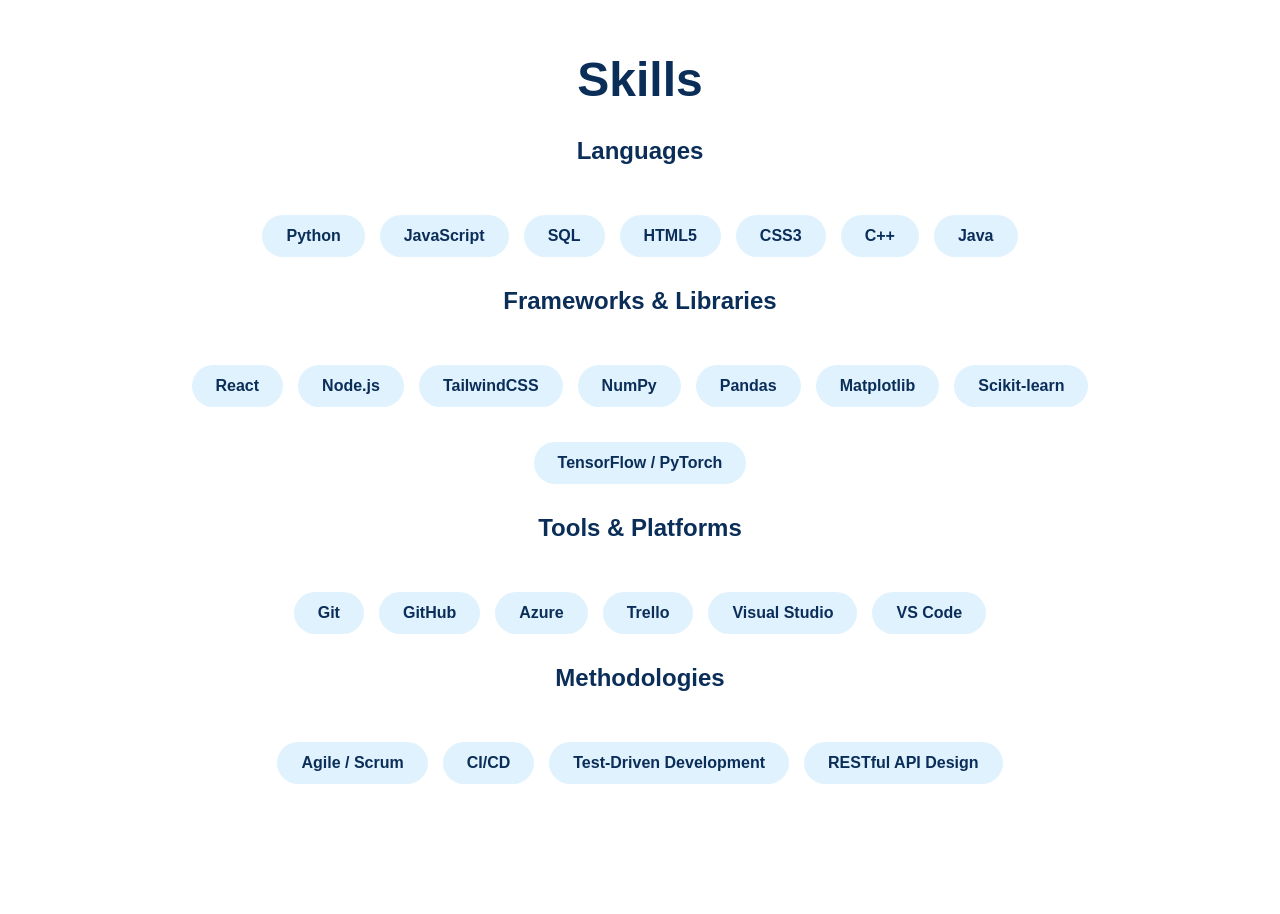
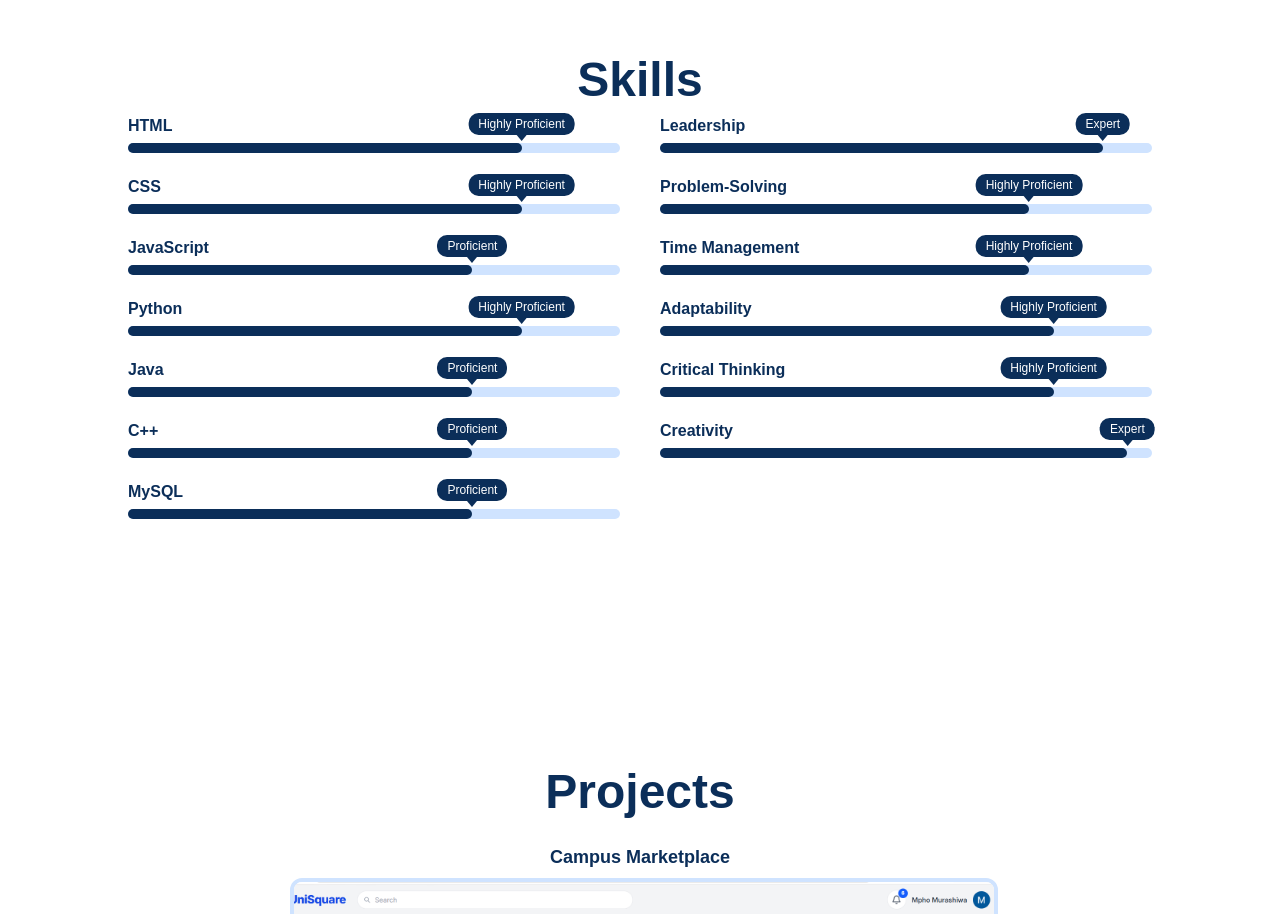
Before and after one commit to Mpho10111/Portfolio-Website, a React app: page / in a window 1280 px wide. Shown: the part 1860-2774 px from the top of the page. Built offline with nearby package versions, Linux system fonts and the light colour scheme; the HTML template or start-up script is replaced by a standard one.

Commit message:
modify skills layout and work on mobile responsiveness

```diff
--- a/src/components/About.jsx
+++ b/src/components/About.jsx
@@ -4,7 +4,7 @@
 
       <h2>About Me</h2>
 
-      <h3>Aspiring software developer & data scientist</h3>
+      <h3>Aspiring web developer & data scientist</h3>
 
       <div className="about-content">
         <p>
--- a/src/components/Datathons.jsx
+++ b/src/components/Datathons.jsx
@@ -1,64 +1,39 @@
-import DatathonCard from "./DatathonCard";
-
-
 function Datathons(){
 
     const datathons = [
         {
             title: "IBM Z Datathon 2025",
-            description:
-            "Built a machine learning solution to analyse healthcare data.",
-            technologies:
-            "Python, Pandas, Machine Learning",
-            image:
-            "/datathon1.png"
+            image: "/datathon1.png"
         },
-
         {
             title: "DIRISA Student Datathon Challenge 2025",
-            description:
-            "Developed a data-driven solution for financial analysis.",
-            technologies:
-            "Python, Data Analysis",
-            image:
-            "/datathon2.png"
+            image: "/datathon2.png"
         }
     ];
-
 
     return (
         <section id="datathons" className="datathons">
 
-            <h2>
-                Datathon Achievements
-            </h2>
+            <h2>Datathon Achievements</h2>
 
-            <div className="project-container">
+            <div className="project-container datathon-stack">
                {datathons.map((datathon) => (
                  <article className="project-card" key={datathon.title}>
 
-                    <h3>
-                       {datathon.title}
-                    </h3>
+                    <h3>{datathon.title}</h3>
 
                     <img
                         src={datathon.image}
                         alt={datathon.title}
                         className="project-image"
                     />
-                    <p>
 
-                        {datathon.description}
-
-                    </p>
                  </article>
                 ))}
             </div>
 
-
         </section>
     )
-
 }
 
 export default Datathons;
--- a/src/components/Projects.jsx
+++ b/src/components/Projects.jsx
@@ -3,48 +3,47 @@
   const projects = [
     {
       title: "Campus Marketplace",
-      description: "A platform for Wits students to securely buy and sell items.",
-      tech: "React, JavaScript, Express (Node.js), Azure",
+      link: "https://github.com/your-username/campus-marketplace",
       image: "/project1.png"
     },
     {
       title: "Personal Portfolio Website",
-      description: "A personal portfolio that showcases my personal and professional skills"             ,
-      tech: "React, JavaScript",
+      link: "https://github.com/your-username/portfolio",
       image: "/project2.png"
     }
   ];
 
   return (
     <section id="projects" className="projects">
-
       <h2>Projects</h2>
 
       <div className="project-container">
 
         {projects.map((project) => (
-          <article className="project-card" key={project.title}>
+          <div className="project-item" key={project.title}>
 
-            <h3>{project.title}</h3>
+            {/* 🔹 Title ABOVE */}
+            <h3 className="project-title">
+              {project.title}
+            </h3>
 
-            {/*  Image right under title */}
-            <img
-              src={project.image}
-              alt={project.title}
-              className="project-image"
-            />
+            {/* 🔹 Only IMAGE is clickable */}
+            <a
+              href={project.link}
+              target="_blank"
+              rel="noopener noreferrer"
+            >
+              <img
+                src={project.image}
+                alt={project.title}
+                className="project-image"
+              />
+            </a>
 
-            <p>{project.description}</p>
-
-            <p className="tech">
-              Technologies: {project.tech}
-            </p>
-
-          </article>
+          </div>
         ))}
 
       </div>
-
     </section>
   );
 }
--- a/src/components/Skills.jsx
+++ b/src/components/Skills.jsx
@@ -1,69 +1,64 @@
 function Skills() {
   const skills = [
-    {
-      category: "Languages",
-      technologies: [
-        "Python",
-        "JavaScript",
-        "SQL",
-        "HTML5",
-        "CSS3",
-        "C++",
-        "Java"
-      ]
-    },
-    {
-      category: "Frameworks & Libraries",
-      technologies: [
-        "React",
-        "Node.js",
-        "TailwindCSS",
-        "NumPy",
-        "Pandas",
-        "Matplotlib",
-        "Scikit-learn",
-        "TensorFlow / PyTorch"
-      ]
-    },
-    {
-      category: "Tools & Platforms",
-      technologies: [
-        "Git",
-        "GitHub",
-        "Azure",
-        "Trello",
-        "Visual Studio",
-        "VS Code"
-      ]
-    },
-    {
-      category: "Methodologies",
-      technologies: [
-        "Agile / Scrum",
-        "CI/CD",
-        "Test-Driven Development",
-        "RESTful API Design"
-      ]
-    }
+    { name: "HTML", level: 80, label: "Highly Proficient" },
+    { name: "CSS", level: 80, label: "Highly Proficient" },
+    { name: "JavaScript", level: 70, label: "Proficient" },
+    { name: "Python", level: 80, label: "Highly Proficient" },
+    { name: "Java", level: 70, label: "Proficient" },
+    { name: "C++", level: 70, label: "Proficient" },
+    { name: "MySQL", level: 70, label: "Proficient" }
   ];
 
+  const softSkills = [
+    { name: "Leadership", level: 90, label: "Expert" },
+    { name: "Problem-Solving", level: 75, label: "Highly Proficient" },
+    { name: "Time Management", level: 75, label: "Highly Proficient" },
+    { name: "Adaptability", level: 80, label: "Highly Proficient" },
+    { name: "Critical Thinking", level: 80, label: "Highly Proficient" },
+    { name: "Creativity", level: 95, label: "Expert" }
+  ];
+
+  const renderSkills = (data) =>
+    data.map((skill) => (
+      <div className="skill" key={skill.name}>
+
+        <div className="skill-header">
+          <span>{skill.name}</span>
+        </div>
+
+        <div className="bar">
+          <div
+            className="fill"
+            style={{ width: `${skill.level}%` }}
+          ></div>
+
+          <span
+            className="badge"
+            style={{ left: `${skill.level}%` }}
+          >
+            {skill.label}
+          </span>
+        </div>
+
+      </div>
+    ));
+
   return (
-    <section id="skills" className="skills">
+    <section className="skills">
       <h2>Skills</h2>
 
-      <div className="skills-container">
-        {skills.map((skillGroup) => (
-          <article key={skillGroup.category} className="skills-card">
+      <div className="skills-wrapper">
 
-            <h3>{skillGroup.category}</h3>
+        <div className="skills-column">
 
-            <ul>
-              {skillGroup.technologies.map((tech) => (
-                <li key={tech}>{tech}</li>
-              ))}
-            </ul>
-          </article>
-        ))}
+          {renderSkills(skills)}
+        </div>
+
+        <div className="skills-column">
+
+          {renderSkills(softSkills)}
+        </div>
+
       </div>
     </section>
   );
--- a/src/index.css
+++ b/src/index.css
@@ -80,6 +80,24 @@
 .hero-left {
   display: flex;
   flex-direction: column;
+  justify-content: space-between;
+
+  height: 350px;
+}
+
+.hero-text {
+  display: flex;
+  flex-direction: column;
+  gap: 10px;
+
+  min-height: 120px; /* keeps text contained */
+}
+
+.hero-actions {
+  display: flex;
+  flex-direction: column;
+  align-items: flex-start; /* or center for mobile */
+  gap: 15px;
 }
 
 .hero h1 {
@@ -102,6 +120,16 @@
   color: #0b2e59;
   margin-top: 10px;
   transition: opacity 0.5s ease;
+
+
+  min-height: 20px;
+  display: flex;
+  align-items: center;
+
+}
+
+.highlight {
+  margin-left: 6px;
 }
 
 /* Blinking cursor */
@@ -218,47 +246,78 @@
 .skills {
   padding: 100px 10%;
   text-align: center;
-  background-color: #ffffff; /* same as About */
-
+  background-color: #ffffff;
 }
 
-.skills h2{
+.skills h2 {
   font-size: 48px;
   font-weight: 800;
   color: #0b2e59;
   margin-bottom: 10px;
 }
 
-.skills h3{
-  font-size: 24px;
+.skills-wrapper {
+  display: flex;
+  gap: 40px;
+  flex-wrap: wrap;
+}
+
+.skills-column {
+  flex: 1;
+  min-width: 300px;
+}
+
+.skill {
+  margin-bottom: 25px;
+}
+
+.skill-header {
+  display: flex;
+  justify-content: space-between;
+  margin-bottom: 8px;
   font-weight: 600;
   color: #0b2e59;
-  margin-bottom: 30px;
 }
 
-.skills article {
-  margin: 30px auto;
+/* 🔹 Progress bar background (light blue) */
+.bar {
+  position: relative; /* 🔥 important */
+  width: 100%;
+  height: 10px;
+  background: #cfe3ff;
+  border-radius: 10px;
 }
 
-.skills ul {
-  list-style: none;
-  display: flex;
-  justify-content: center;
-  flex-wrap: wrap;
-  gap: 15px;
-  padding: 0;
+/* fill stays same */
+.fill {
+  height: 100%;
+  background: #0b2e59;
+  border-radius: 10px;
 }
 
-.skills li {
-  margin-top: 20px;
-  padding: 12px 24px;
-  border-radius: 25px;
-  border: none;
-  background-color: #e0f2fe;;
-  color: #0b2e59;
-  font-weight: 600;
-  cursor: pointer;
-  transition: 0.3s;
+/* 🔥 badge now floats above bar */
+.badge {
+  position: absolute;
+  top: -30px;
+  transform: translateX(-50%);
+  background: #0b2e59;
+  color: white;
+  padding: 4px 10px;
+  font-size: 12px;
+  border-radius: 10px;
+  white-space: nowrap;
+}
+
+/* arrow */
+.badge::after {
+  content: "";
+  position: absolute;
+  bottom: -6px;
+  left: 50%;
+  transform: translateX(-50%);
+  border-left: 5px solid transparent;
+  border-right: 5px solid transparent;
+  border-top: 6px solid #0b2e59;
 }
 
 /* ========================= */
@@ -279,40 +338,40 @@
 
 .project-container {
   display: flex;
+  gap: 40px;
+  flex-wrap: wrap;
   justify-content: center;
-  gap: 2rem;
-  flex-wrap: wrap; /* makes it responsive */
-  margin-top: 2rem;
 }
 
-.project-card {
-  background: #f5f7fa;
-  padding: 2rem;
-  border-radius: 12px;
-  width: 500px;
-  transition: transform 0.3s ease;
+.project-item {
+  width: 700px;
+  text-align: center;
 }
 
-.project-card:hover {
-  transform: translateY(-5px);
+/* Title ABOVE */
+.project-title {
+  margin-bottom: 10px;
+  font-size: 18px;
+  color: #0b2e59;
 }
 
-/*  Image styling */
+/* Image = the card */
 .project-image {
-  width: 400px;
-  height: 200px;
+  width: 100%;
+  height: 350px;
   object-fit: cover;
-  border-radius: 10px;
-  margin: 1rem 0;
+
+  border: 4px solid #cfe3ff; /* 🔥 light blue border */
+  border-radius: 12px;
+
+  transition: transform 0.3s ease, box-shadow 0.3s ease;
+  cursor: pointer;
 }
 
-.project-card h3 {
-  color: #0f2a44; /* your dark blue */
-  margin-bottom: 0.5rem;
-}
-
-.project-card p {
-  color: #333;
+/* Hover effect */
+.project-image:hover {
+  transform: scale(1.03);
+  box-shadow: 0 8px 20px rgba(0,0,0,0.15);
 }
 
 .tech {
@@ -336,6 +395,15 @@
   font-weight: 800;
   color: #0b2e59;
   margin-bottom: 10px;
+}
+
+.datathons h3 {
+  color: #0b2e59;
+}
+
+.datathon-stack {
+  flex-direction: column;
+  align-items: center;
 }
 
 
@@ -432,8 +500,42 @@
 
 @media (max-width: 768px) {
 
+  /* ===== GLOBAL ===== */
+  body {
+    text-align: center;
+  }
+
+  section {
+    padding: 40px 20px;
+    display: flex;
+    flex-direction: column;
+    align-items: center;
+  }
+
+  h1, h2, h3 {
+    text-align: center;
+  }
+
+  p {
+    text-align: center;
+    font-size: 15px;
+    max-width: 90%;
+  }
+
+  /* ===== NAVBAR ===== */
+  nav {
+    flex-direction: column;
+    align-items: center;
+  }
+
+  nav ul {
+    display: none; /* keep hidden for now */
+  }
+
+  /* ===== HERO ===== */
   .hero-content {
     flex-direction: column;
+    align-items: center;
     text-align: center;
   }
 
@@ -450,9 +552,80 @@
     margin-top: 30px;
   }
 
-  nav ul {
-    display: none; /* you can add hamburger menu later */
+  @media (max-width: 768px) {
+  .hero-left {
+    height: auto; /* allow stacking on small screens */
+    align-items: center;
   }
+
+  .hero-actions {
+    align-items: center;
+  }
+}
+
+  /* ===== SKILLS ===== */
+  .skills-wrapper {
+    flex-direction: column;
+    align-items: center;
+    gap: 20px;
+  }
+
+  .skills-column {
+    width: 100%;
+    display: flex;
+    flex-direction: column;
+    align-items: center;
+  }
+
+  .skill {
+    width: 100%;
+  }
+
+  .skill-header {
+    width: 100%;
+    display: flex;
+    justify-content: center;
+  }
+
+  .bar {
+    width: 90%;
+    margin: 0 auto;
+  }
+
+  .badge {
+    transform: translateX(-50%);
+  }
+
+  /* ===== PROJECTS ===== */
+  .project-container {
+    display: flex;
+    flex-direction: column;
+    align-items: center;
+    gap: 20px;
+  }
+
+  .project-card {
+    width: 90%;
+    text-align: center;
+  }
+
+  .project-image {
+    width: 100%;
+    height: 200px;
+    object-fit: cover;
+  }
+
+  /* ===== DATATHONS ===== */
+  .datathons .project-container {
+    flex-direction: column;
+    align-items: center;
+  }
+
+  .datathons .project-card {
+    width: 90%;
+    text-align: center;
+  }
+
 }
 
 html {
```
Also changed, not shown: src/components/Hero.jsx (+21 -8 lines).
